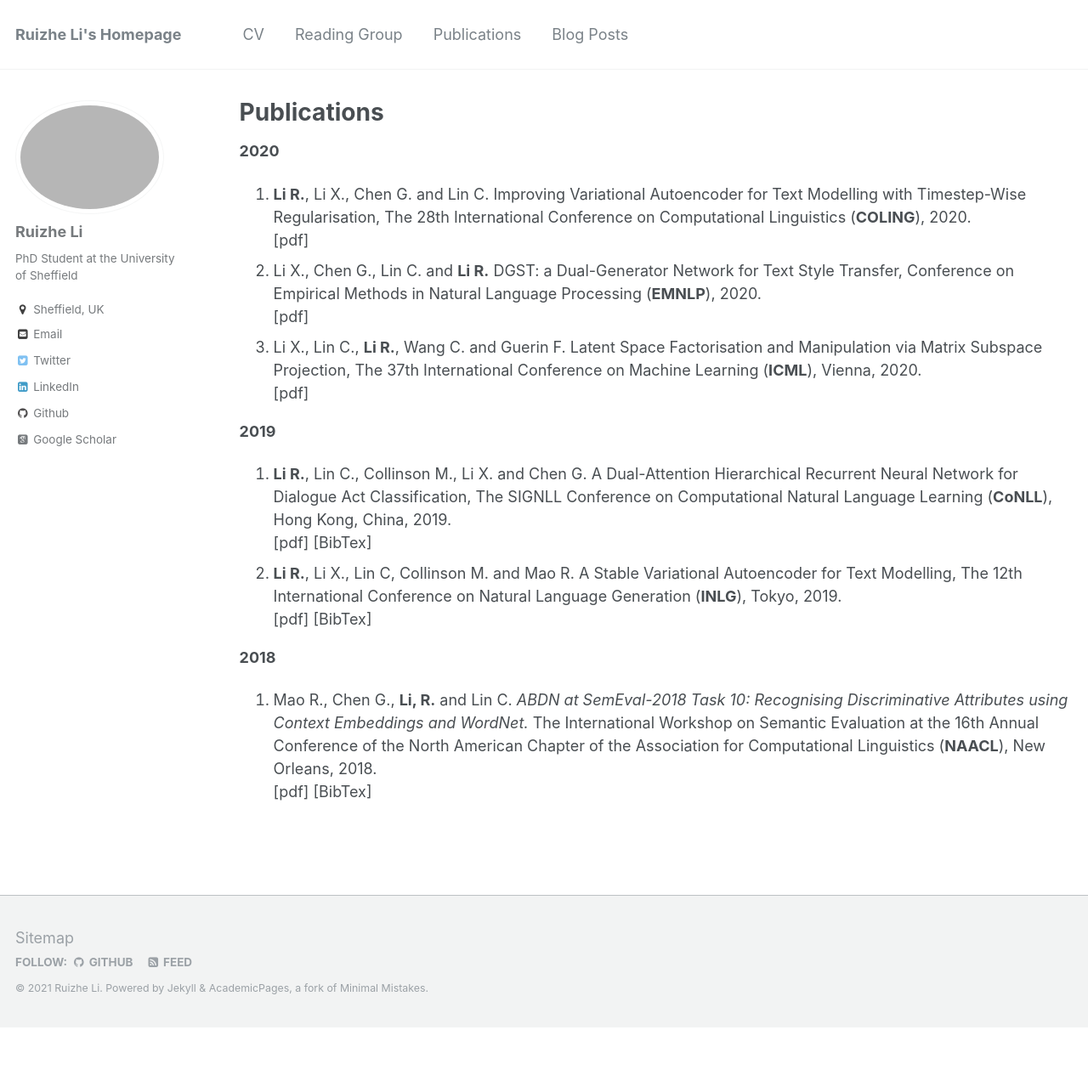
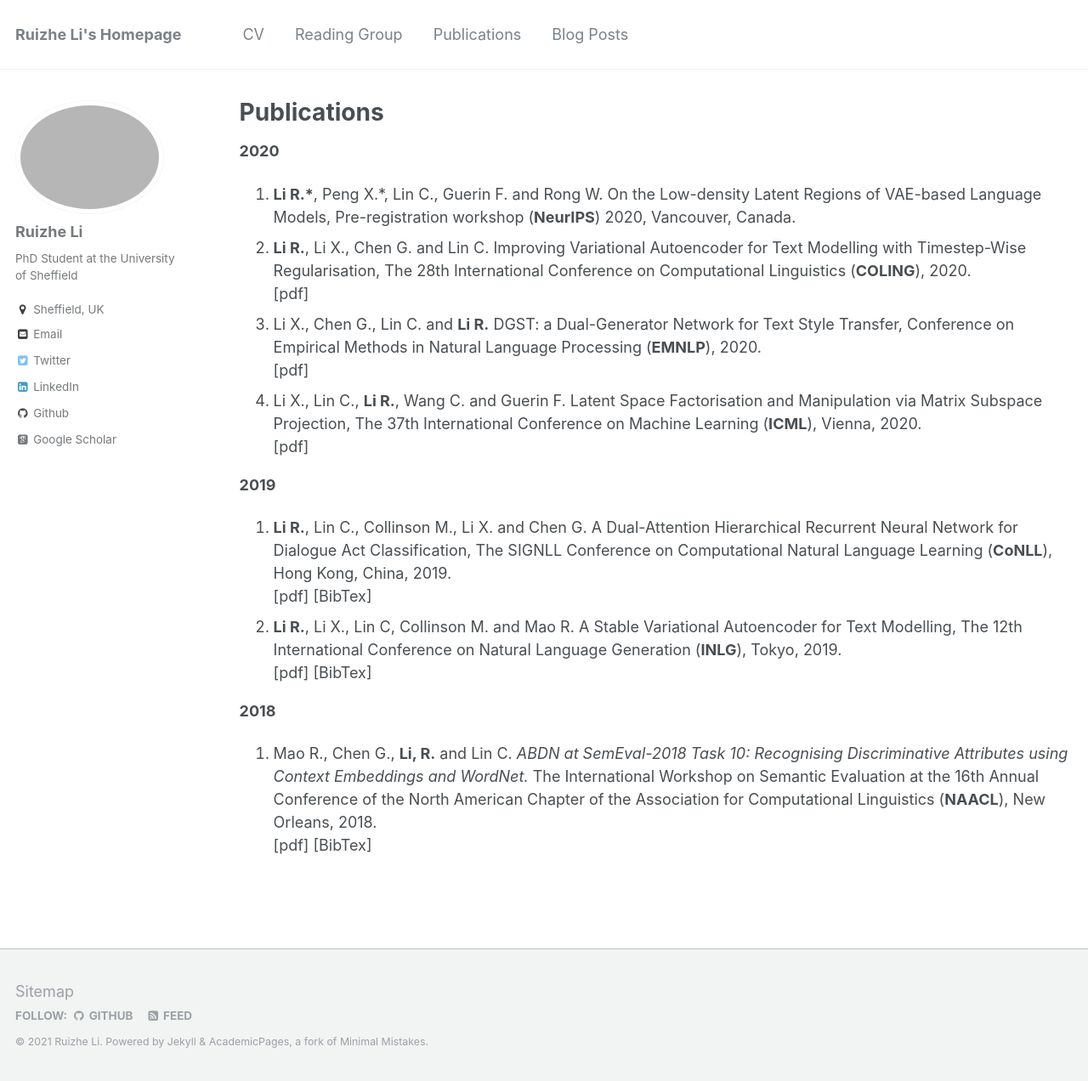
Before and after one commit to ruizheliUOA/ruizheliUOA.github.io, a Jekyll site: the page built from _pages/publications.md, in a window 1280 px wide and 1272 px high. Shown: the whole window at 85% size. Built offline with Jekyll 4.4.1, drawn with Linux system fonts in a browser that asks for light colours; some web fonts are replaced.

Commit message:
Update publications.md

```diff
--- a/_pages/publications.md
+++ b/_pages/publications.md
@@ -12,11 +12,12 @@ author_profile: true
 {% include base_path %}
 
 **2020**
-1. **Li R.**, Li X., Chen G. and Lin C. Improving Variational Autoencoder for Text Modelling with Timestep-Wise Regularisation, The 28th International Conference on Computational Linguistics (**COLING**), 2020.<br />
+1. **Li R.\***, Peng X.*, Lin C., Guerin F. and Rong W. On the Low-density Latent Regions of VAE-based Language Models, Pre-registration workshop (**NeurIPS**) 2020, Vancouver, Canada.
+2. **Li R.**, Li X., Chen G. and Lin C. Improving Variational Autoencoder for Text Modelling with Timestep-Wise Regularisation, The 28th International Conference on Computational Linguistics (**COLING**), 2020.<br />
 [\[pdf\]](https://arxiv.org/pdf/2011.01136.pdf)<br />
-2. Li X., Chen G., Lin C. and **Li R.** DGST: a Dual-Generator Network for Text Style Transfer, Conference on Empirical Methods in Natural Language Processing (**EMNLP**), 2020.<br/>
+3. Li X., Chen G., Lin C. and **Li R.** DGST: a Dual-Generator Network for Text Style Transfer, Conference on Empirical Methods in Natural Language Processing (**EMNLP**), 2020.<br/>
 [\[pdf\]](https://arxiv.org/pdf/2010.14557.pdf)<br />
-3. Li X., Lin C., **Li R.**, Wang C. and Guerin F. Latent Space Factorisation and Manipulation via Matrix Subspace Projection, The 37th International Conference on Machine Learning (**ICML**), Vienna, 2020.<br/>
+4. Li X., Lin C., **Li R.**, Wang C. and Guerin F. Latent Space Factorisation and Manipulation via Matrix Subspace Projection, The 37th International Conference on Machine Learning (**ICML**), Vienna, 2020.<br/>
 [\[pdf\]](https://arxiv.org/pdf/1907.12385.pdf)<br />
 
 **2019**
```
